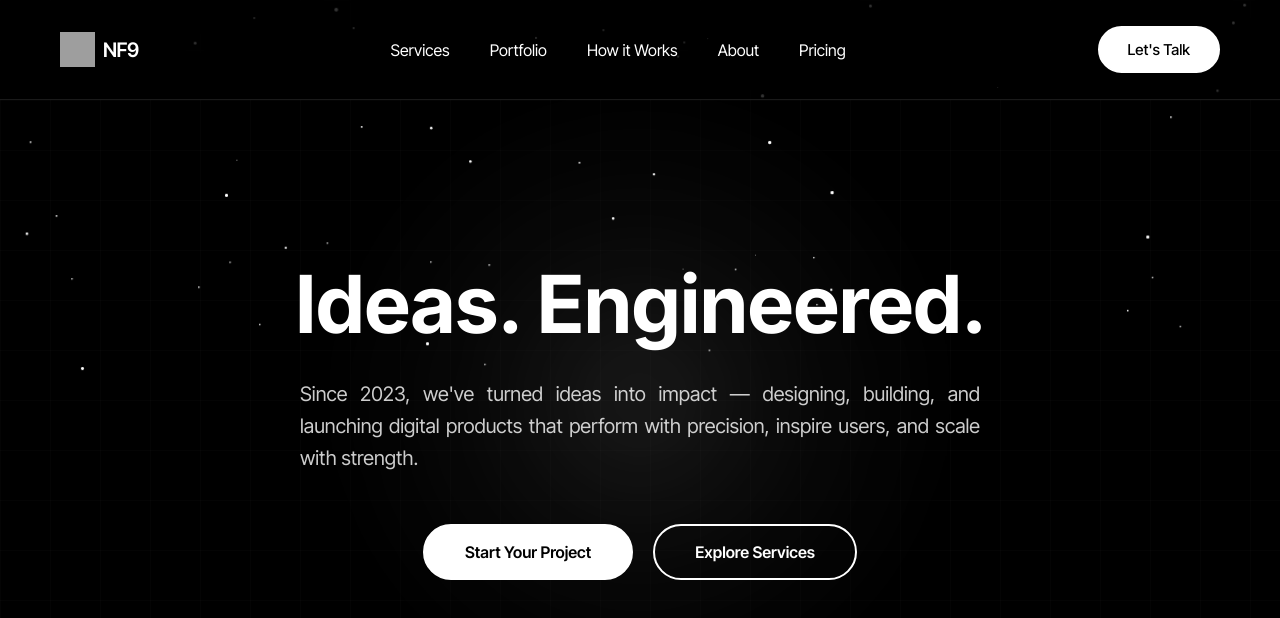
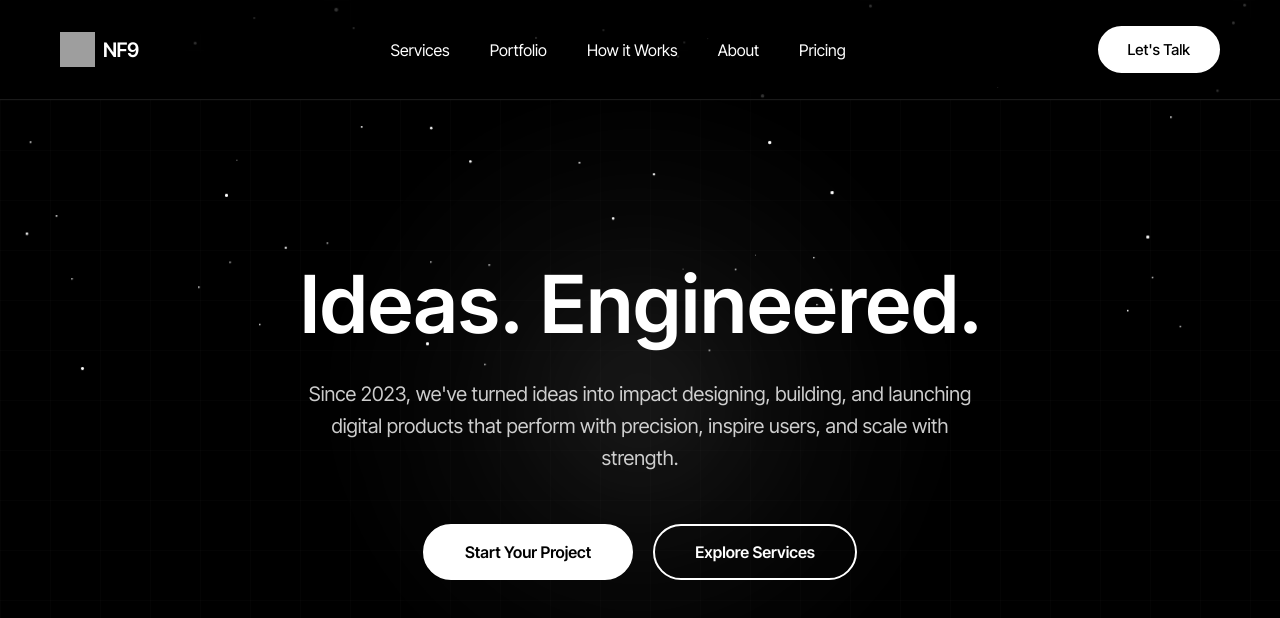
Before and after one commit to Naveen9712/nf9, a React (Vite) app: page / in a window 1280 px wide. Shown: the top 618 px of the page. Built offline with nearby package versions, Linux system fonts and the light colour scheme; grey boxes are pictures that could not be loaded.

Commit message:
updated font

```diff
--- a/src/components/banner/banner.css
+++ b/src/components/banner/banner.css
@@ -35,7 +35,7 @@
 .banner h1 {
     font-family: 'Inter', sans-serif;
     font-size: 80px;
-    font-weight: 700;
+    font-weight: 600;
     line-height: 1.1;
     margin-bottom: 30px;
     letter-spacing: -2px;
@@ -63,7 +63,7 @@
     transform: translateY(30px) scale(0.9);
     filter: blur(4px);
     transition: all 1s cubic-bezier(0.25, 0.46, 0.45, 0.94);
-    text-align: justify;
+    text-align: center;
 }
 
 .banner p.animate-in {
--- a/src/components/banner/banner.tsx
+++ b/src/components/banner/banner.tsx
@@ -91,7 +91,7 @@ export default function Banner({ isAnimated, onSmoothScroll }: BannerProps) {
             Ideas. Engineered.
           </h1>
           <p className={isAnimated ? 'animate-in animate-delay-2' : ''}>
-            Since 2023, we've turned ideas into impact — designing, building, and launching digital products that perform with precision, inspire users, and scale with strength.
+            Since 2023, we've turned ideas into impact designing, building, and launching digital products that perform with precision, inspire users, and scale with strength.
           </p>
         </div>
 
```
